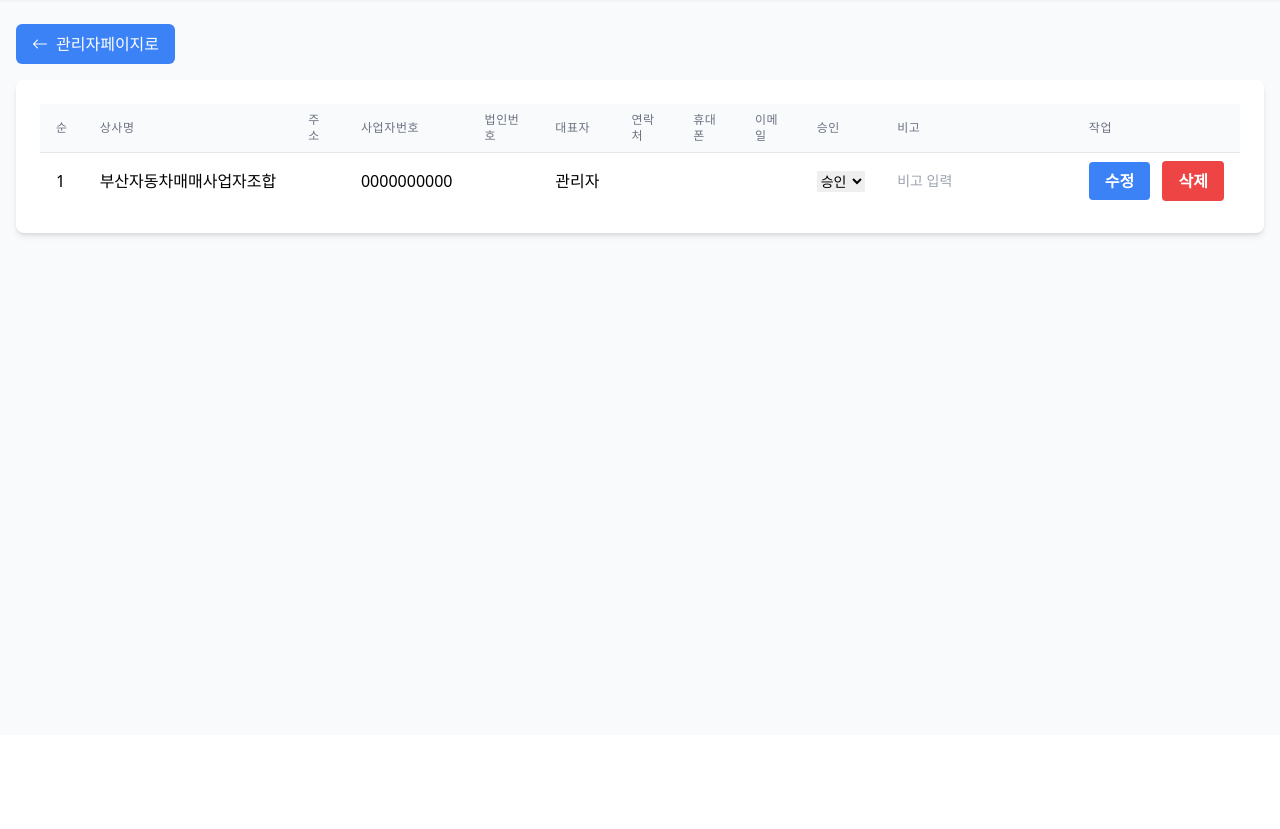
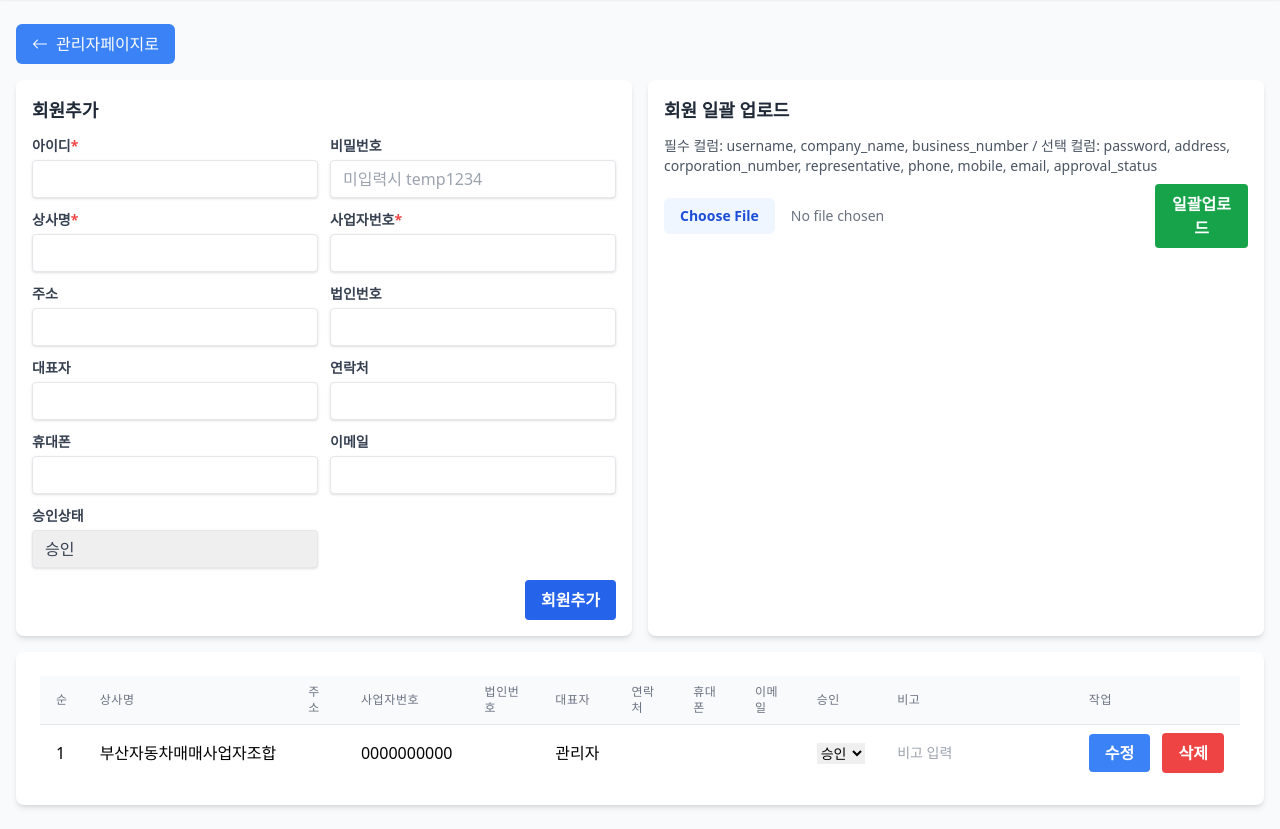
Before and after one commit to JTY9410/busan, a Flask app: page /admin/members in a window 1280 px wide. Shown: the part 65-894 px from the top of the page. Before the commit the page ends 303 px from the top, so only its background shows below. Run offline with Flask 3, Linux system fonts and the light colour scheme; a user stored in the database is signed in; some libraries are stand-ins or nearby versions.

Commit message:
feat(admin): add member create and bulk Excel upload on approval page

```diff
--- a/app.py
+++ b/app.py
@@ -532,10 +532,94 @@ def admin_members():
                     db.session.delete(m)
                     db.session.commit()
                     flash('삭제되었습니다.', 'success')
+        else:
+            if action == 'create':
+                username = request.form.get('username', '').strip()
+                password = request.form.get('password', 'temp1234')
+                company_name = request.form.get('company_name', '').strip()
+                address = request.form.get('address', '').strip()
+                business_number = request.form.get('business_number', '').strip()
+                corporation_number = request.form.get('corporation_number', '').strip()
+                representative = request.form.get('representative', '').strip()
+                phone = request.form.get('phone', '').strip()
+                mobile = request.form.get('mobile', '').strip()
+                email = request.form.get('email', '').strip()
+                approval_status = request.form.get('approval_status', '승인')
+                if not username or not company_name or not business_number:
+                    flash('아이디/상사명/사업자번호는 필수입니다.', 'warning')
+                elif Member.query.filter((Member.username == username) | (Member.business_number == business_number)).first():
+                    flash('이미 존재하는 아이디 또는 사업자번호입니다.', 'danger')
+                else:
+                    nm = Member(
+                        username=username,
+                        company_name=company_name,
+                        address=address,
+                        business_number=business_number,
+                        corporation_number=corporation_number,
+                        representative=representative,
+                        phone=phone,
+                        mobile=mobile,
+                        email=email,
+                        approval_status=approval_status,
+                    )
+                    nm.set_password(password)
+                    db.session.add(nm)
+                    db.session.commit()
+                    flash('회원이 추가되었습니다.', 'success')
+                return redirect(url_for('admin_members'))
 
     edit_id = request.args.get('edit_id')
     members = Member.query.order_by(Member.created_at.desc()).all()
     return render_template('admin/members.html', members=members, edit_id=edit_id)
+
+
+@app.route('/admin/members/upload', methods=['POST'])
+@login_required
+def admin_members_upload():
+    file = request.files.get('file')
+    if not file:
+        flash('엑셀 파일을 선택하세요.', 'warning')
+        return redirect(url_for('admin_members'))
+    try:
+        df = pd.read_excel(file)
+        created = 0
+        skipped = 0
+        required_cols = {'username', 'company_name', 'business_number'}
+        if not required_cols.issubset(set(df.columns)):
+            flash('엑셀 컬럼이 올바르지 않습니다. (필수: username, company_name, business_number)', 'danger')
+            return redirect(url_for('admin_members'))
+        for _, row in df.iterrows():
+            username = str(row.get('username', '')).strip()
+            company_name = str(row.get('company_name', '')).strip()
+            business_number = str(row.get('business_number', '')).strip()
+            if not username or not company_name or not business_number:
+                skipped += 1
+                continue
+            # Dup checks
+            if Member.query.filter((Member.username == username) | (Member.business_number == business_number)).first():
+                skipped += 1
+                continue
+            m = Member(
+                username=username,
+                company_name=company_name,
+                address=str(row.get('address', '') or '').strip(),
+                business_number=business_number,
+                corporation_number=str(row.get('corporation_number', '') or '').strip(),
+                representative=str(row.get('representative', '') or '').strip(),
+                phone=str(row.get('phone', '') or '').strip(),
+                mobile=str(row.get('mobile', '') or '').strip(),
+                email=str(row.get('email', '') or '').strip(),
+                approval_status=str(row.get('approval_status', '승인') or '승인').strip() or '승인',
+            )
+            password = str(row.get('password', 'temp1234'))
+            m.set_password(password)
+            db.session.add(m)
+            created += 1
+        db.session.commit()
+        flash(f'일괄 업로드 완료: 추가 {created}건, 건너뜀 {skipped}건', 'success')
+    except Exception:
+        flash('업로드 처리 중 오류가 발생했습니다.', 'danger')
+    return redirect(url_for('admin_members'))
 
 
 @app.route('/admin/insurance', methods=['GET', 'POST'])
--- a/templates/admin/members.html
+++ b/templates/admin/members.html
@@ -1,8 +1,76 @@
 {% extends 'base.html' %}
 {% block title %}회원가입승인{% endblock %}
 {% block content %}
-<div class="mb-4">
+<div class="mb-4 flex flex-wrap gap-2 items-center">
   <a href="{{ url_for('admin_home') }}" class="inline-flex items-center px-4 py-2 bg-blue-500 text-white rounded-md hover:bg-blue-600 transition-colors duration-200"><i class="bi bi-arrow-left mr-2"></i>관리자페이지로</a>
+</div>
+
+<div class="grid grid-cols-1 lg:grid-cols-2 gap-4 mb-4">
+  <div class="bg-white shadow-md rounded-lg p-4">
+    <h5 class="text-lg font-semibold text-gray-800 mb-3">회원추가</h5>
+    <form method="post" class="grid grid-cols-1 md:grid-cols-2 gap-3">
+      <input type="hidden" name="action" value="create">
+      <div>
+        <label class="block text-sm text-gray-700 font-semibold mb-1">아이디<span class="text-red-500">*</span></label>
+        <input type="text" name="username" class="shadow appearance-none border rounded w-full py-2 px-3 text-gray-700 leading-tight focus:outline-none focus:shadow-outline" required>
+      </div>
+      <div>
+        <label class="block text-sm text-gray-700 font-semibold mb-1">비밀번호</label>
+        <input type="text" name="password" placeholder="미입력시 temp1234" class="shadow appearance-none border rounded w-full py-2 px-3 text-gray-700 leading-tight focus:outline-none focus:shadow-outline">
+      </div>
+      <div>
+        <label class="block text-sm text-gray-700 font-semibold mb-1">상사명<span class="text-red-500">*</span></label>
+        <input type="text" name="company_name" class="shadow appearance-none border rounded w-full py-2 px-3 text-gray-700 leading-tight focus:outline-none focus:shadow-outline" required>
+      </div>
+      <div>
+        <label class="block text-sm text-gray-700 font-semibold mb-1">사업자번호<span class="text-red-500">*</span></label>
+        <input type="text" name="business_number" class="shadow appearance-none border rounded w-full py-2 px-3 text-gray-700 leading-tight focus:outline-none focus:shadow-outline" required>
+      </div>
+      <div>
+        <label class="block text-sm text-gray-700 font-semibold mb-1">주소</label>
+        <input type="text" name="address" class="shadow appearance-none border rounded w-full py-2 px-3 text-gray-700 leading-tight focus:outline-none focus:shadow-outline">
+      </div>
+      <div>
+        <label class="block text-sm text-gray-700 font-semibold mb-1">법인번호</label>
+        <input type="text" name="corporation_number" class="shadow appearance-none border rounded w-full py-2 px-3 text-gray-700 leading-tight focus:outline-none focus:shadow-outline">
+      </div>
+      <div>
+        <label class="block text-sm text-gray-700 font-semibold mb-1">대표자</label>
+        <input type="text" name="representative" class="shadow appearance-none border rounded w-full py-2 px-3 text-gray-700 leading-tight focus:outline-none focus:shadow-outline">
+      </div>
+      <div>
+        <label class="block text-sm text-gray-700 font-semibold mb-1">연락처</label>
+        <input type="text" name="phone" class="shadow appearance-none border rounded w-full py-2 px-3 text-gray-700 leading-tight focus:outline-none focus:shadow-outline">
+      </div>
+      <div>
+        <label class="block text-sm text-gray-700 font-semibold mb-1">휴대폰</label>
+        <input type="text" name="mobile" class="shadow appearance-none border rounded w-full py-2 px-3 text-gray-700 leading-tight focus:outline-none focus:shadow-outline">
+      </div>
+      <div>
+        <label class="block text-sm text-gray-700 font-semibold mb-1">이메일</label>
+        <input type="email" name="email" class="shadow appearance-none border rounded w-full py-2 px-3 text-gray-700 leading-tight focus:outline-none focus:shadow-outline">
+      </div>
+      <div>
+        <label class="block text-sm text-gray-700 font-semibold mb-1">승인상태</label>
+        <select name="approval_status" class="shadow appearance-none border rounded w-full py-2 px-3 text-gray-700 leading-tight focus:outline-none focus:shadow-outline">
+          <option value="신청">신청</option>
+          <option value="승인중">승인중</option>
+          <option value="승인" selected>승인</option>
+        </select>
+      </div>
+      <div class="md:col-span-2 flex justify-end">
+        <button class="bg-blue-600 hover:bg-blue-700 text-white font-bold py-2 px-4 rounded focus:outline-none focus:shadow-outline" type="submit">회원추가</button>
+      </div>
+    </form>
+  </div>
+  <div class="bg-white shadow-md rounded-lg p-4">
+    <h5 class="text-lg font-semibold text-gray-800 mb-3">회원 일괄 업로드</h5>
+    <div class="mb-2 text-sm text-gray-600">필수 컬럼: username, company_name, business_number / 선택 컬럼: password, address, corporation_number, representative, phone, mobile, email, approval_status</div>
+    <form action="{{ url_for('admin_members_upload') }}" method="post" enctype="multipart/form-data" class="flex items-center gap-2">
+      <input type="file" name="file" accept=".xlsx,.xls" class="block w-full text-sm text-gray-500 file:mr-4 file:py-2 file:px-4 file:rounded-md file:border-0 file:text-sm file:font-semibold file:bg-blue-50 file:text-blue-700 hover:file:bg-blue-100" required>
+      <button class="bg-green-600 hover:bg-green-700 text-white font-bold py-2 px-4 rounded focus:outline-none focus:shadow-outline" type="submit">일괄업로드</button>
+    </form>
+  </div>
 </div>
 
 <div class="bg-white shadow-md rounded-lg p-6">
```
